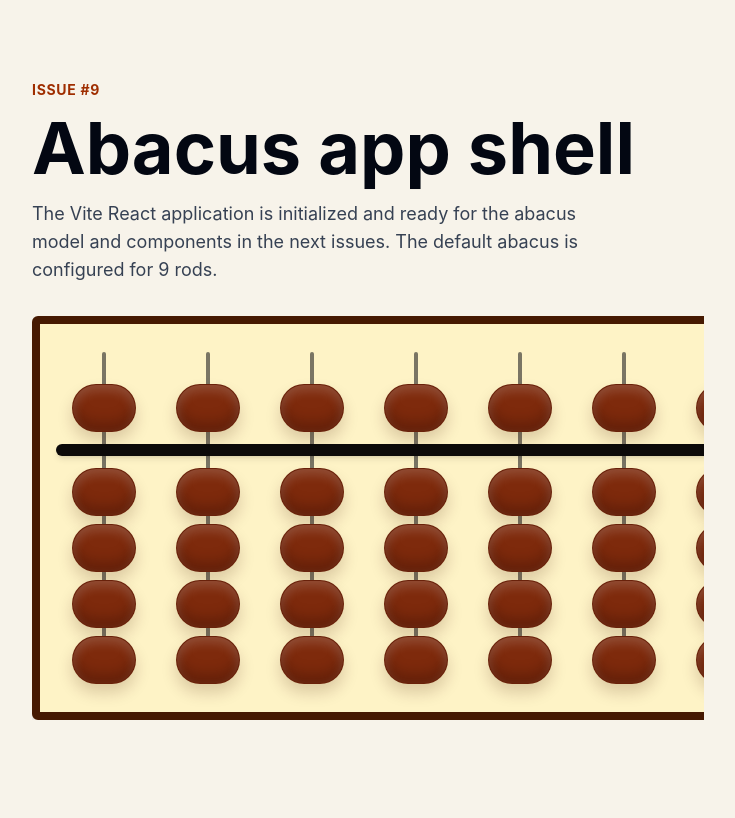
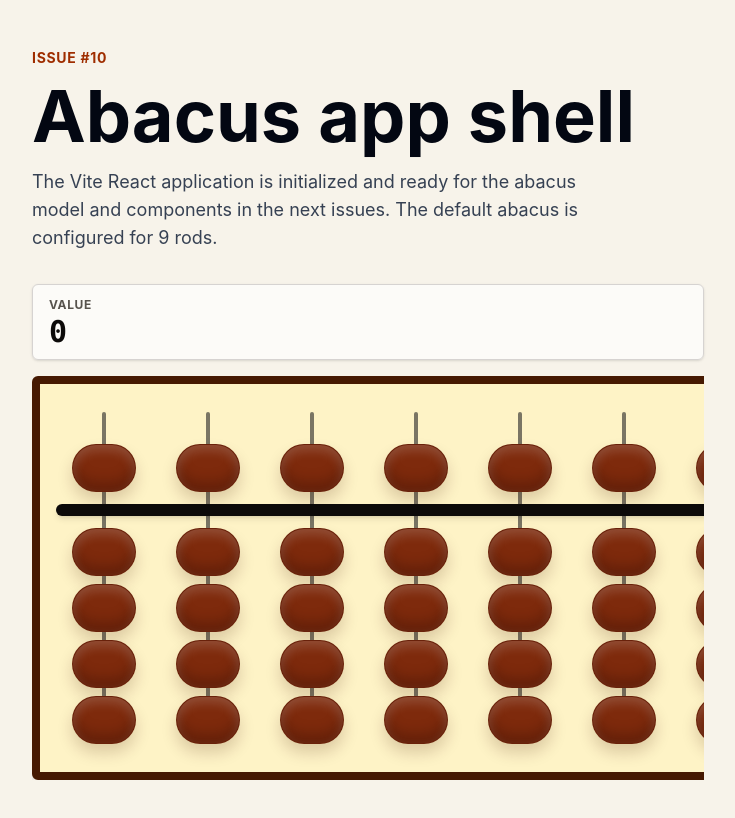
Before and after one commit to mtplayground/alex-1883-test-36, a React (Vite) app: page / in a window 1280 px wide. Shown: the top 818 px of the page, without its empty margins (272-1007 px from the left). Built offline with nearby package versions, Linux system fonts and the light colour scheme.

Commit message:
feat: Live value display

```diff
--- a/src/App.tsx
+++ b/src/App.tsx
@@ -1,8 +1,10 @@
-import { useCallback, useState } from 'react';
+import { useCallback, useMemo, useState } from 'react';
 import { APP_CONFIG } from './config';
 import { Abacus } from './components/Abacus';
+import { ValueDisplay } from './components/ValueDisplay';
 import { useAbacusState } from './hooks/useAbacusState';
 import { getBeadActive } from './lib/abacusState';
+import { getTotalValue } from './lib/value';
 import type { BeadId } from './models/abacus';
 
 type DragIntent = Readonly<{
@@ -12,6 +14,7 @@ type DragIntent = Readonly<{
 function App() {
   const { rods, setBead } = useAbacusState(APP_CONFIG.rodCount);
   const [dragIntent, setDragIntent] = useState<DragIntent | null>(null);
+  const totalValue = useMemo(() => getTotalValue(rods), [rods]);
 
   const handleBeadPointerDown = useCallback(
     (beadId: BeadId) => {
@@ -45,7 +48,7 @@ function App() {
     >
       <section className="mx-auto w-full max-w-2xl">
         <p className="mb-3 text-sm font-bold tracking-wider text-orange-800 uppercase">
-          Issue #9
+          Issue #10
         </p>
         <h1
           id="app-title"
@@ -58,7 +61,11 @@ function App() {
           model and components in the next issues. The default abacus is
           configured for {APP_CONFIG.rodCount} rods.
         </p>
-        <div aria-label="Abacus frame preview" className="mt-8 max-w-full">
+        <div
+          aria-label="Abacus frame preview"
+          className="mt-8 flex max-w-full flex-col gap-4"
+        >
+          <ValueDisplay value={totalValue} />
           <Abacus
             onBeadInteractionEnd={handleBeadInteractionEnd}
             onBeadPointerDown={handleBeadPointerDown}
--- /dev/null
+++ b/src/components/ValueDisplay.tsx
@@ -0,0 +1,21 @@
+type ValueDisplayProps = Readonly<{
+  value: number;
+}>;
+
+const numberFormatter = new Intl.NumberFormat('en-US');
+
+export function ValueDisplay({ value }: ValueDisplayProps) {
+  return (
+    <output
+      aria-live="polite"
+      className="inline-flex min-w-48 flex-col gap-1 rounded-md border border-stone-300 bg-white/70 px-4 py-3 text-stone-950 shadow-sm"
+    >
+      <span className="text-xs font-bold tracking-wider text-stone-600 uppercase">
+        Value
+      </span>
+      <span className="font-mono text-3xl leading-none font-semibold">
+        {numberFormatter.format(value)}
+      </span>
+    </output>
+  );
+}
--- /dev/null
+++ b/src/lib/value.ts
@@ -0,0 +1,9 @@
+import { getRodDigit, type AbacusState } from '../models/abacus';
+
+export function getTotalValue(rods: AbacusState) {
+  return rods.reduce((total, rod, rodIndex) => {
+    const placeValue = 10 ** (rods.length - rodIndex - 1);
+
+    return total + getRodDigit(rod) * placeValue;
+  }, 0);
+}
```
